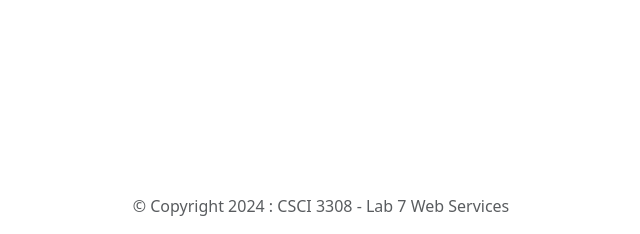
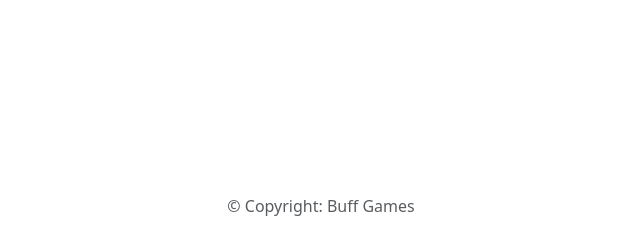
Before and after one commit to TaydenB/group-project-3308, a Node server app: page /register in a window 1280 px wide. Shown: the part 566-800 px from the top of the page, without its empty margins (319-959 px from the left). Run offline with Node 20, Linux system fonts and the light colour scheme; some libraries are stand-ins or nearby versions.

Commit message:
Updated footer

```diff
--- a/ProjectSourceCode/views/partials/footer.hbs
+++ b/ProjectSourceCode/views/partials/footer.hbs
@@ -2,7 +2,7 @@
     <!-- TODO: Add the <script><script /> tag to include bootstrap javascript -->
     <script src="https://cdn.jsdelivr.net/npm/bootstrap@5.3.8/dist/js/bootstrap.bundle.min.js" integrity="sha384-FKyoEForCGlyvwx9Hj09JcYn3nv7wiPVlz7YYwJrWVcXK/BmnVDxM+D2scQbITxI" crossorigin="anonymous"></script>
     <p>
-        &copy; Copyright 2024 : CSCI 3308 - Lab 7 Web Services
+        &copy; Copyright: Buff Games
     </p>
 </footer>
 </body>
```
